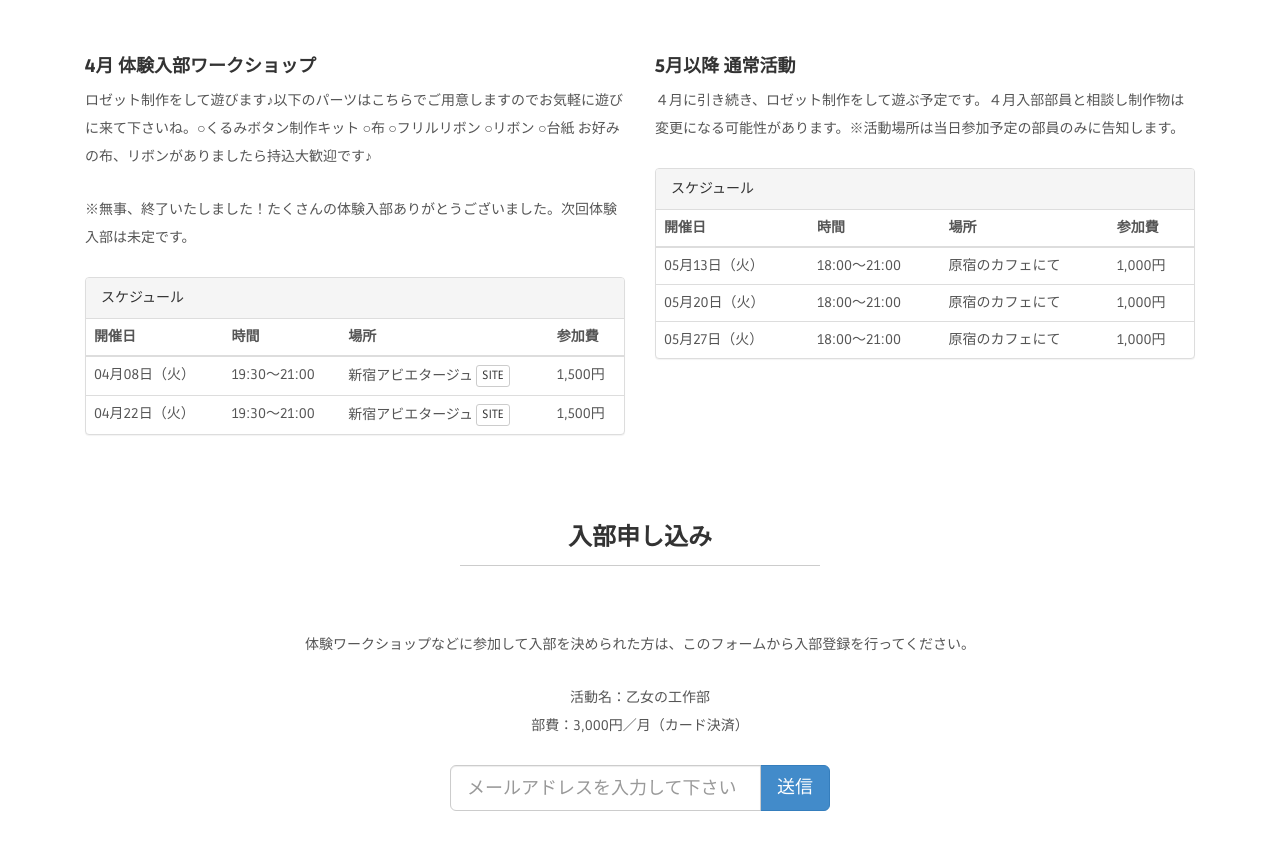
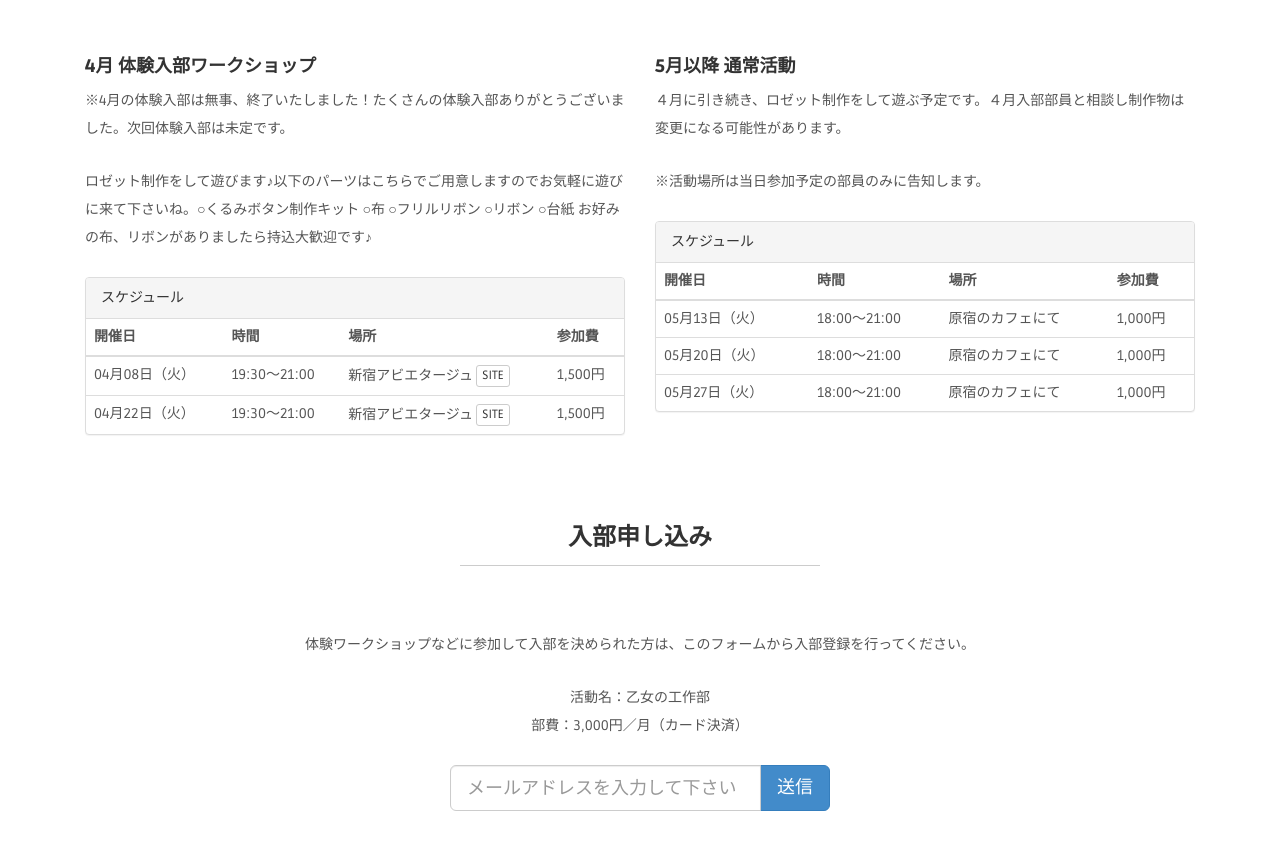
Before and after one commit to nagaishisachie/nagaishisachie.github.io, a plain HTML site: page index.html in a window 1280 px wide. Shown: the part 1436-2290 px from the top of the page. Drawn offline with nearby package versions, Linux system fonts and the light colour scheme; some packages are replaced by stand-ins of ours.

Commit message:
微調整

```diff
--- a/index.html
+++ b/index.html
@@ -175,8 +175,8 @@ Movie by SlideStory... on Twitpic"></a>
 
         <div class="col-md-6">
           <h4>4月 体験入部ワークショップ</h4>
+          <p>※4月の体験入部は無事、終了いたしました！たくさんの体験入部ありがとうございました。次回体験入部は未定です。</p>
           <p>ロゼット制作をして遊びます♪以下のパーツはこちらでご用意しますのでお気軽に遊びに来て下さいね。○くるみボタン制作キット ○布 ○フリルリボン ○リボン ○台紙 お好みの布、リボンがありましたら持込大歓迎です♪</p>
-          <p>※無事、終了いたしました！たくさんの体験入部ありがとうございました。次回体験入部は未定です。</p>
 
           <div class="panel panel-default">
             <div class="panel-heading">スケジュール</div>
@@ -208,7 +208,8 @@ Movie by SlideStory... on Twitpic"></a>
         </div>
         <div class="col-md-6">
           <h4>5月以降 通常活動</h4>
-          <p>４月に引き続き、ロゼット制作をして遊ぶ予定です。４月入部部員と相談し制作物は変更になる可能性があります。※活動場所は当日参加予定の部員のみに告知します。</p>
+          <p>４月に引き続き、ロゼット制作をして遊ぶ予定です。４月入部部員と相談し制作物は変更になる可能性があります。</p>
+          <p>※活動場所は当日参加予定の部員のみに告知します。</p>
           <div class="panel panel-default">
             <div class="panel-heading">スケジュール</div>
             <table class="table">
```
